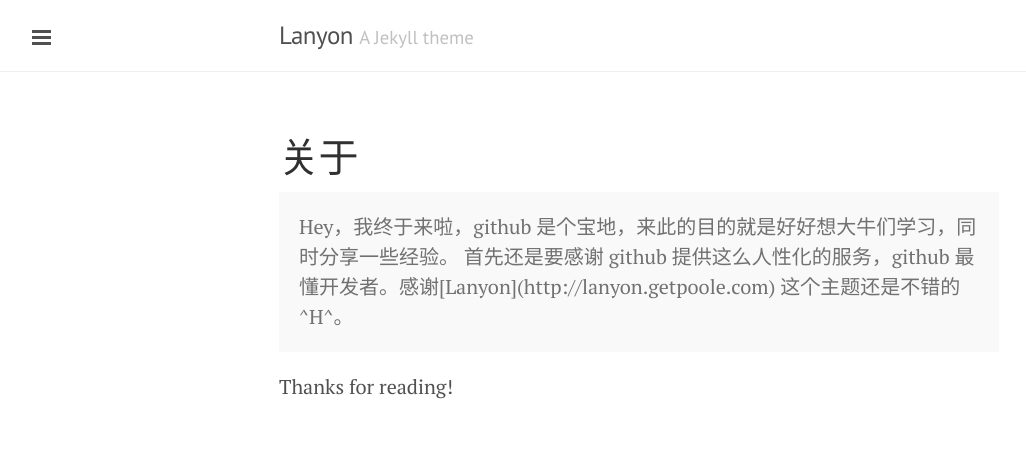
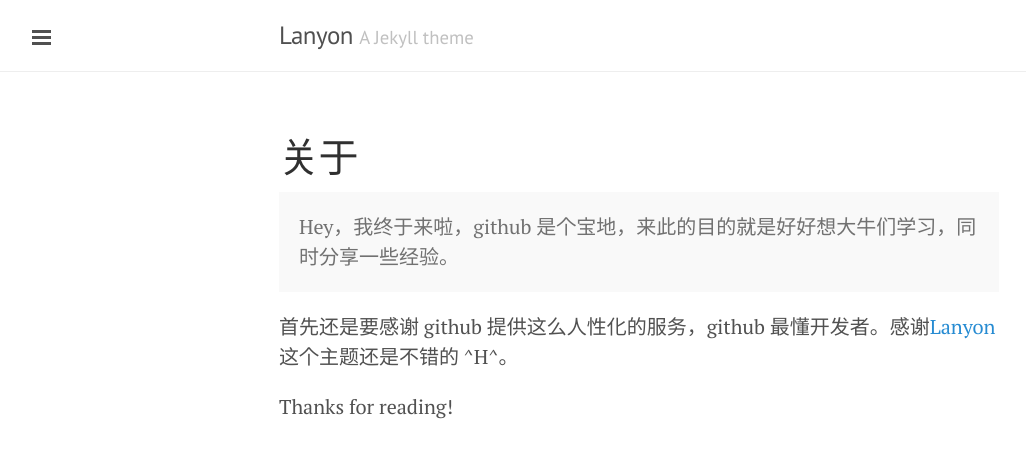
Before and after one commit to ewrfedf/ewrfedf.github.io, a Jekyll site: the page built from about.md, in a window 1280 px wide. Shown: the top 458 px of the page, without its empty margins (1-1027 px from the left). Built offline with Jekyll 4.4.1, drawn with Linux system fonts in a browser that asks for light colours; Markdown is read by kramdown in place of the engine named in the settings.

Commit message:
modify two file

```diff
--- a/_includes/sidebar.html
+++ b/_includes/sidebar.html
@@ -25,9 +25,7 @@
       {% endif %}
     {% endfor %}
 
-    <a class="sidebar-nav-item" href="{{ site.github.repo }}/archive/v{{ site.version }}.zip">Download</a>
-    <a class="sidebar-nav-item" href="{{ site.github.repo }}">GitHub project</a>
-    <span class="sidebar-nav-item">Currently v{{ site.version }}</span>
+    <a class="sidebar-nav-item" href="https://github.com/ewrfedf">GitHub project</a>
   </nav>
 
   <div class="sidebar-item">
--- a/about.md
+++ b/about.md
@@ -4,9 +4,9 @@ title: 关于
 ---
 
 <p class="message">
-  Hey，我终于来啦，github 是个宝地，来此的目的就是好好想大牛们学习，同时分享一些经验。 首先还是要感谢 github 提供这么人性化的服务，github 最懂开发者。感谢[Lanyon](http://lanyon.getpoole.com) 这个主题还是不错的 ^H^。
+  Hey，我终于来啦，github 是个宝地，来此的目的就是好好想大牛们学习，同时分享一些经验。
 </p>
 
-
+首先还是要感谢 github 提供这么人性化的服务，github 最懂开发者。感谢[Lanyon](http://lanyon.getpoole.com) 这个主题还是不错的 ^H^。
 
 Thanks for reading!
```
